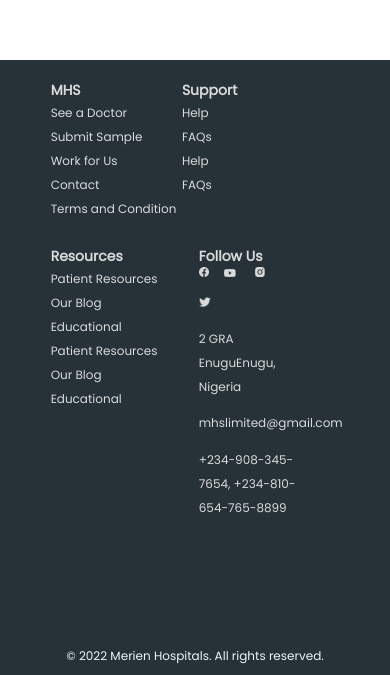
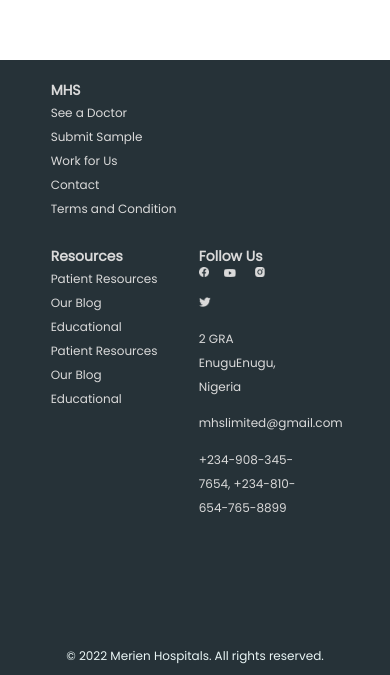
Before and after one commit to Sheila-a/Clientele, a React (Create React App) app: page / in a window 390 px wide. Shown: the part 1375-2050 px from the top of the page. Built offline with nearby package versions, Linux system fonts and the light colour scheme; a web font is replaced by a local one.

Commit message:
Test for Footer Responsiveness (9)

```diff
--- a/src/Components/Home/Footer/footer.jsx
+++ b/src/Components/Home/Footer/footer.jsx
@@ -24,7 +24,7 @@
                 <p>Terms and Condition</p>
               </p>
             </div>
-            <div className="bf2">
+            {/* <div className="bf2">
               <h3 className="footer-h3">Support</h3>
               <p className="footer-p footer-pS">
                 <p> Help </p>
@@ -32,7 +32,7 @@
                 <p> Help </p>
                 <p> FAQs</p>
               </p>
-            </div>
+            </div> */}
           </div>
           <div className="bottom-flex-MQ">
             <div className="bf3">
```
